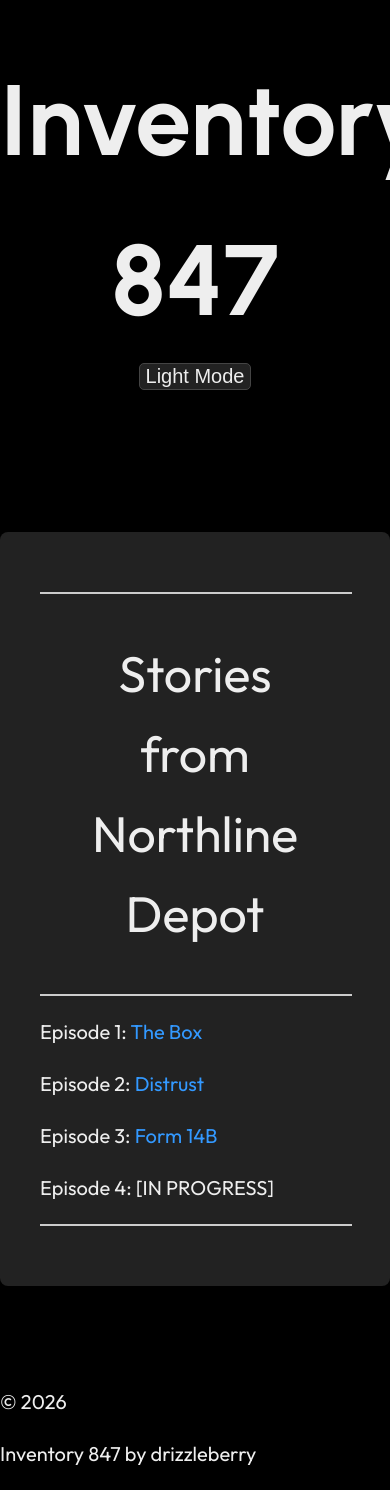
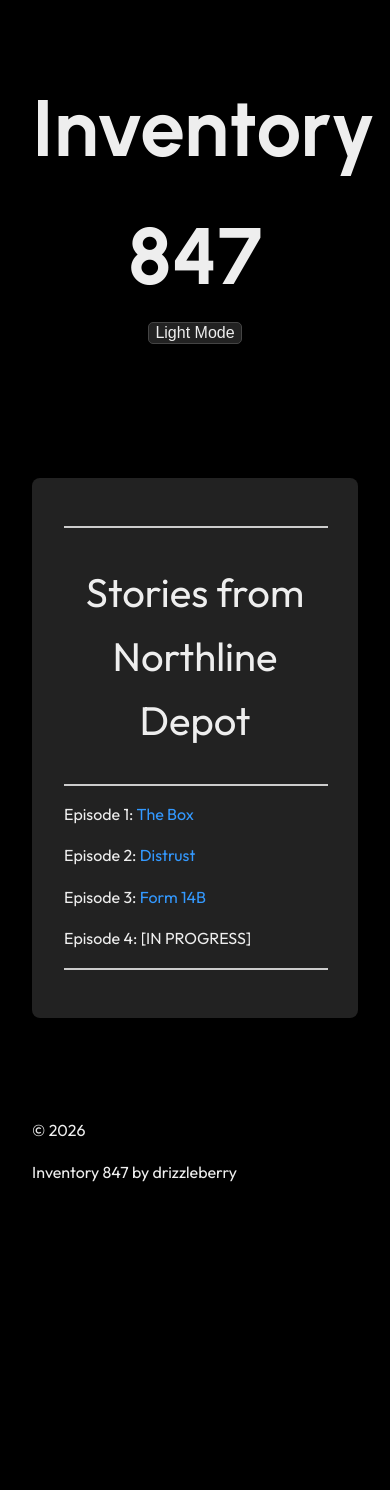
Before and after one commit to drizzleberry/drizzleberry.github.io, a Jekyll site: the page built from index.md, in a window 390 px wide. Built offline with Jekyll 4.4.1, drawn with Linux system fonts in a browser that asks for light colours; after the commit the page ends 1233 px from its top, so only the background shows below that.

Commit message:
Update style.css

```diff
--- a/assets/css/style.css
+++ b/assets/css/style.css
@@ -94,14 +94,3 @@ button {
   border: 1px solid var(--button-border);
   font-size: 100%;
 }
-
-@media screen and (max-width: 768px) {
-  #main-content {
-    max-width: 100%;
-  }
-
-  html, body {
-    font-size: 20px;
-    padding: 0;
-  }
-}
```
